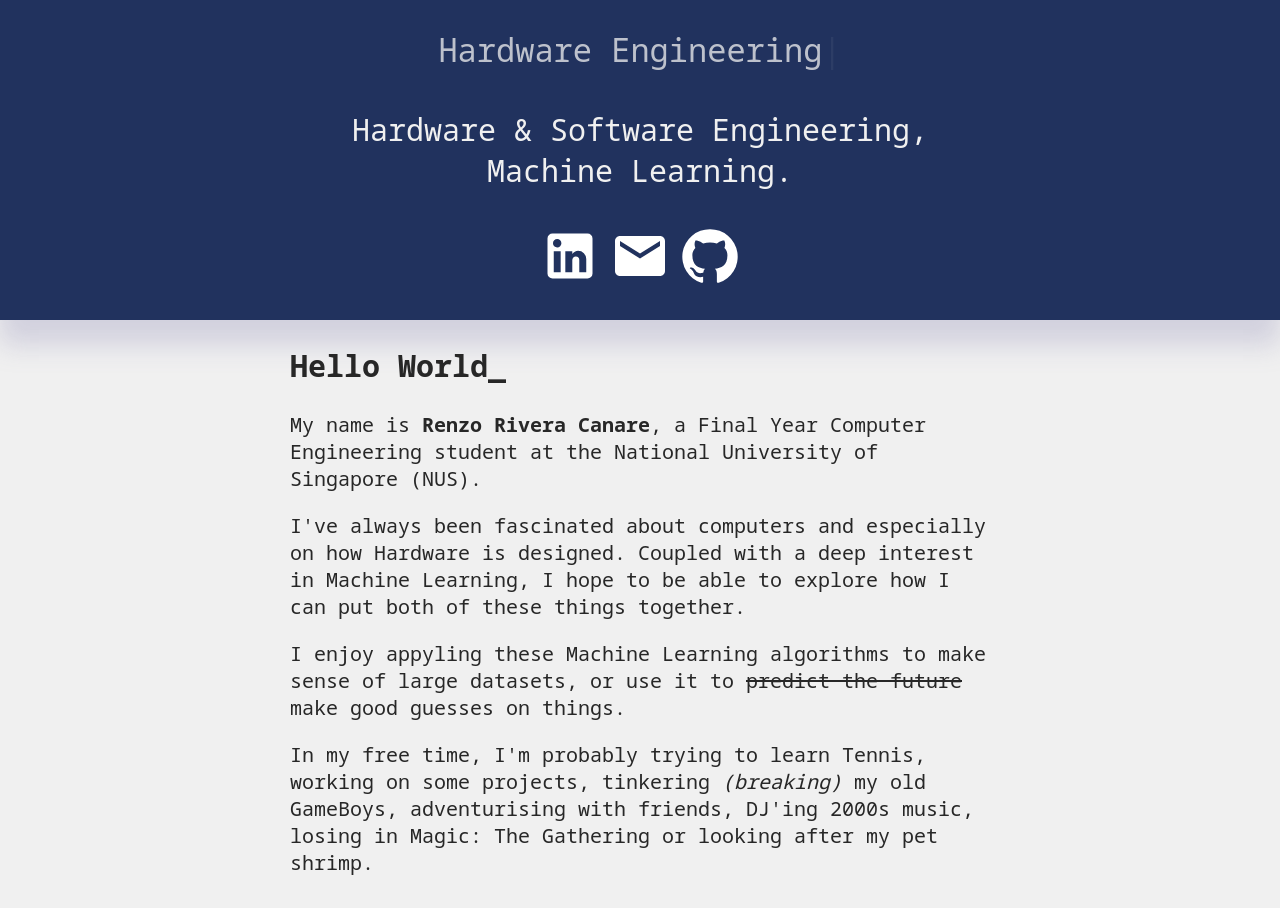
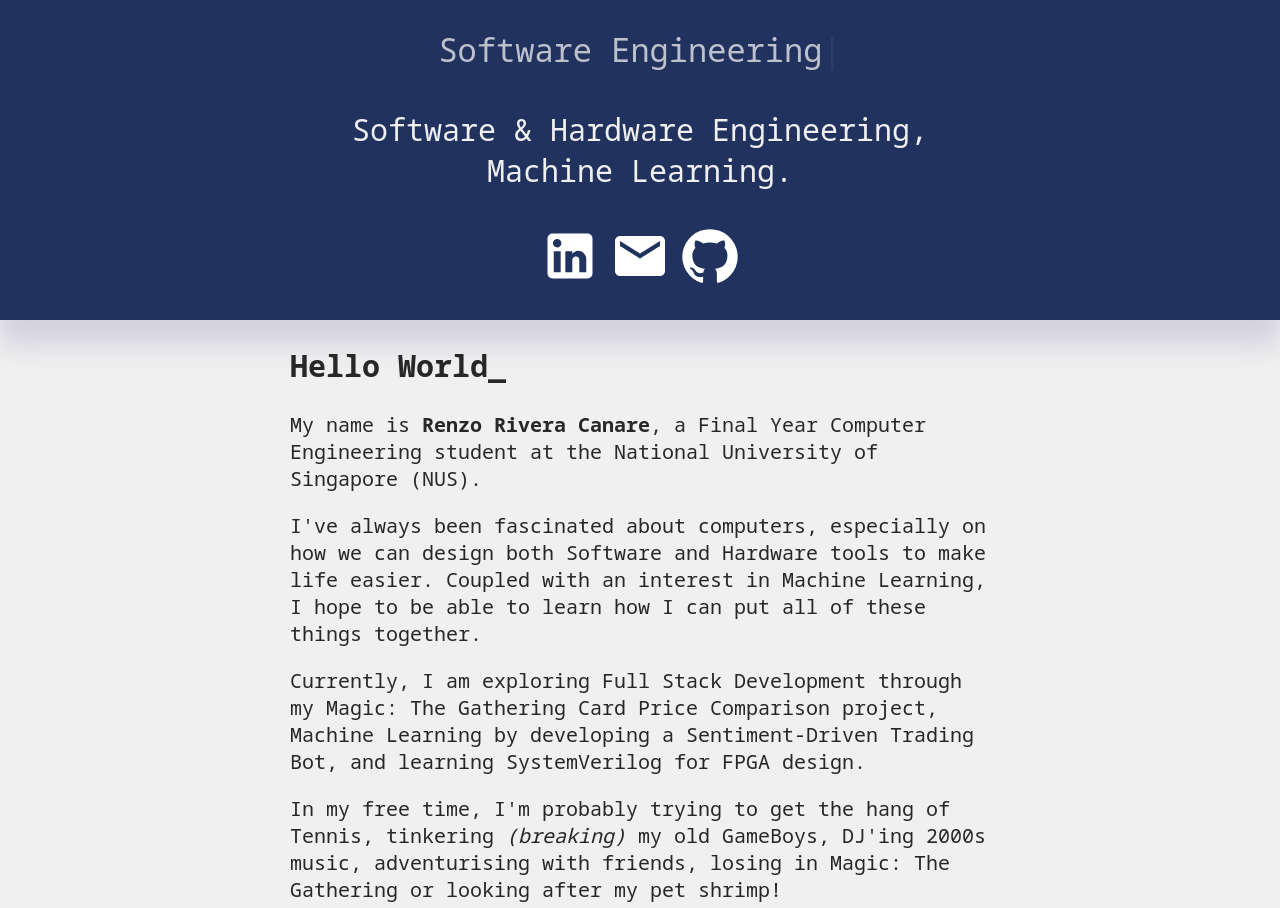
Before and after one commit to renzocanare/portfolio-website, a React (Create React App) app: page / in a window 1280 px wide. Shown: the part 530-1438 px from the top of the page. Built offline with nearby package versions, Linux system fonts and the light colour scheme.

Commit message:
Update general information

```diff
--- a/src/helpers/CertificationsList.js
+++ b/src/helpers/CertificationsList.js
@@ -6,7 +6,7 @@ export const CertList = [
     backtext: "To explore industry standard HDLs for Hardware Design.",
     certlink: "",
     certready: false,
-    desc: "Fundamentals of SystemVerilog (starting in Dec 2023)",
+    desc: "Fundamentals of SystemVerilog (In Progress)",
     backgroundColor: "rgb(221, 221, 221)",
   },
   {
--- a/src/helpers/TypedList.js
+++ b/src/helpers/TypedList.js
@@ -1,6 +1,6 @@
 export const TypedList = [
     "NUS Computer Engineering",
-    "Hardware Engineering",
+    "Software Engineering",
     "Hardware Design",
     "Machine Learning",
     "Data Science",
--- a/src/pages/Home.js
+++ b/src/pages/Home.js
@@ -5,7 +5,8 @@ import GithubIcon from "@mui/icons-material/GitHub";
 import {
   COriginal, CplusplusOriginal, CsharpOriginal,
   JavaOriginalWordmark, PythonOriginalWordmark,
-  PostgresqlOriginalWordmark
+  PostgresqlOriginalWordmark,
+  // JavascriptOriginal
 } from "devicons-react";
 import Fade from "react-reveal/Fade";
 import ProfileImage from "../assets/profile-image.jpeg";
@@ -35,7 +36,7 @@ function Home() {
           <h2><b>Hi, I'm Renzo</b></h2>
           <DynamicText />
           <div className="tagline">
-            <p>Hardware & Software Engineering, Machine Learning.</p>
+            <p>Software & Hardware Engineering, Machine Learning.</p>
           </div>
           <div className="media">
             <a href="https://www.linkedin.com/in/renzo-canare/" target="_blank" rel="noreferrer" title="View My LinkedIn Profile" alt="Linkedin">
@@ -62,17 +63,16 @@ function Home() {
                 My name is <b>Renzo Rivera Canare</b>, a Final Year Computer Engineering student at the National University of Singapore (NUS).
               </p>
               <p>
-                I've always been fascinated about computers and especially on how Hardware is designed.
-                Coupled with a deep interest in Machine Learning, I hope to be able to explore how I can put
-                both of these things together.
+                I've always been fascinated about computers, especially on how we can design both Software and Hardware tools to make life easier.
+                Coupled with an interest in Machine Learning, I hope to be able to learn how I can put
+                all of these things together.
               </p>
               <p>
-                I enjoy appyling these Machine Learning algorithms
-                to make sense of large datasets, or use it to <s>predict the future</s> make good guesses on things.
+                Currently, I am exploring Full Stack Development through my Magic: The Gathering Card Price Comparison project, Machine Learning by developing a Sentiment-Driven Trading Bot, and learning SystemVerilog for FPGA design.
               </p>
               <p>
-                In my free time, I'm probably trying to learn Tennis, working on some projects, tinkering <i>(breaking)</i> my old GameBoys, adventurising with friends, DJ'ing 2000s music,
-                losing in Magic: The Gathering or looking after my pet shrimp.
+                In my free time, I'm probably trying to get the hang of Tennis, tinkering <i>(breaking)</i> my old GameBoys, DJ'ing 2000s music, adventurising with friends,
+                losing in Magic: The Gathering or looking after my pet shrimp!
               </p>
             </div>
           </Fade>
@@ -89,6 +89,7 @@ function Home() {
                 <JavaOriginalWordmark className="skill-icon" color="red" size="100" />
                 <PythonOriginalWordmark className="skill-icon" color="red" size="100" />
                 <PostgresqlOriginalWordmark className="skill-icon" color="red" size="100" />
+                {/* <JavascriptOriginal className="skill-icon" color="red" size="100" /> */}
               </span>
             </div>
           </Fade>
```
